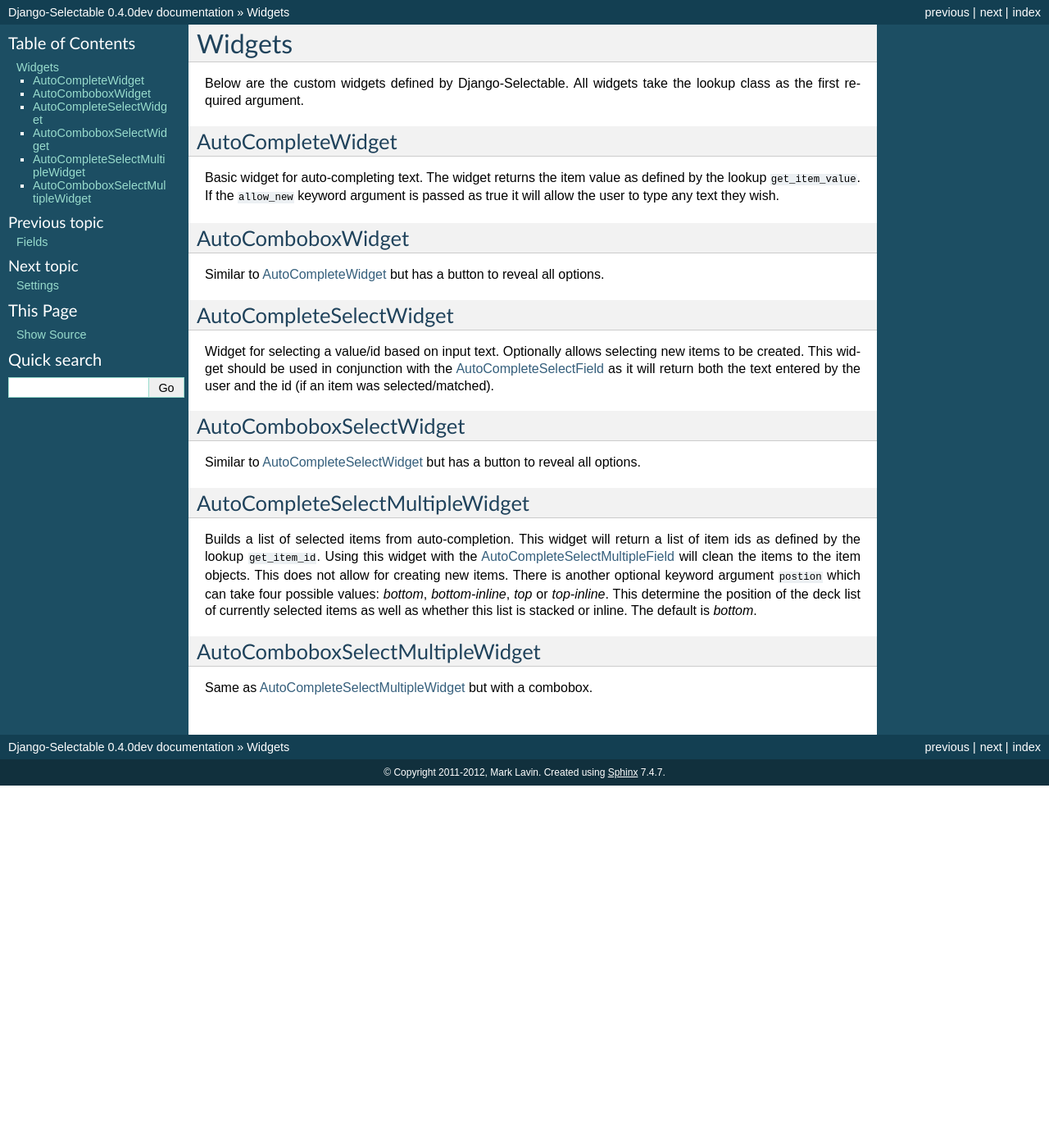
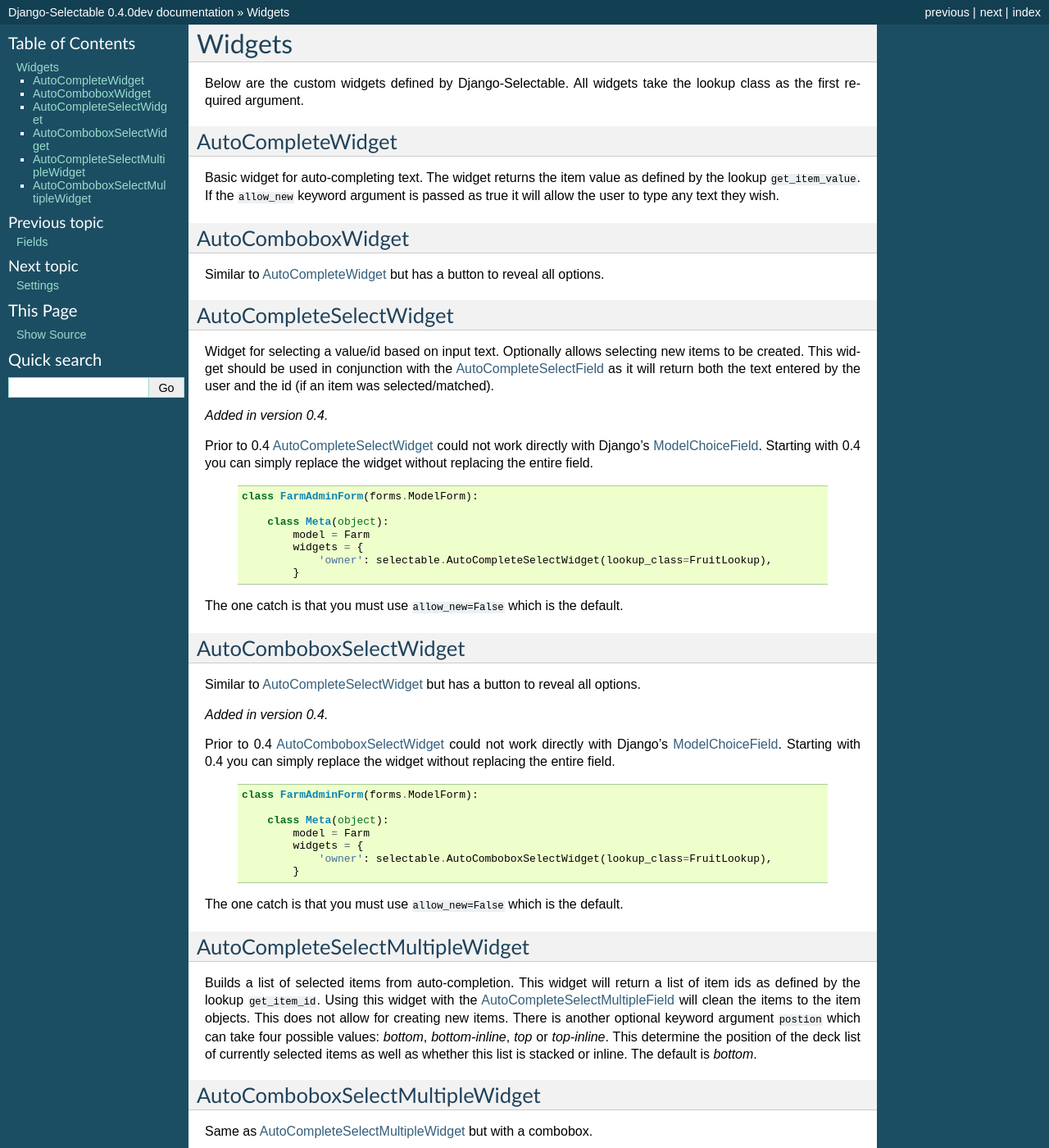
Before and after one commit to mlavin/django-selectable, a Sphinx documentation site: the page built from docs/widgets.rst, in a window 1280 px wide and 1400 px high. Shown: the whole window at 82% size. Built offline with Sphinx 7.4.7, drawn with Linux system fonts in a browser that asks for light colours.

Commit message:
Add docs/release notes. Fixes #40.

```diff
--- a/docs/widgets.rst
+++ b/docs/widgets.rst
@@ -32,6 +32,24 @@
 This widget should be used in conjunction with the :ref:`AutoCompleteSelectField` as it will
 return both the text entered by the user and the id (if an item was selected/matched).
 
+.. versionadded:: 0.4
+
+Prior to 0.4 :ref:`AutoCompleteSelectWidget` could not work directly with Django's
+`ModelChoiceField <https://docs.djangoproject.com/en/1.3/ref/forms/fields/#modelchoicefield>`_.
+Starting with 0.4 you can simply replace the widget without replacing the entire field.
+
+    .. code-block:: python
+
+        class FarmAdminForm(forms.ModelForm):
+
+            class Meta(object):
+                model = Farm
+                widgets = {
+                    'owner': selectable.AutoCompleteSelectWidget(lookup_class=FruitLookup),
+                }
+
+The one catch is that you must use ``allow_new=False`` which is the default.
+
 
 .. _AutoComboboxSelectWidget:
 
@@ -39,6 +57,24 @@
 --------------------------------------
 
 Similar to :ref:`AutoCompleteSelectWidget` but has a button to reveal all options.
+
+.. versionadded:: 0.4
+
+Prior to 0.4 :ref:`AutoComboboxSelectWidget` could not work directly with Django's
+`ModelChoiceField <https://docs.djangoproject.com/en/1.3/ref/forms/fields/#modelchoicefield>`_.
+Starting with 0.4 you can simply replace the widget without replacing the entire field.
+
+    .. code-block:: python
+
+        class FarmAdminForm(forms.ModelForm):
+
+            class Meta(object):
+                model = Farm
+                widgets = {
+                    'owner': selectable.AutoComboboxSelectWidget(lookup_class=FruitLookup),
+                }
+
+The one catch is that you must use ``allow_new=False`` which is the default.
 
 
 .. _AutoCompleteSelectMultipleWidget:
```
Also changed, not shown: docs/releases.rst (+10 -1 lines).
